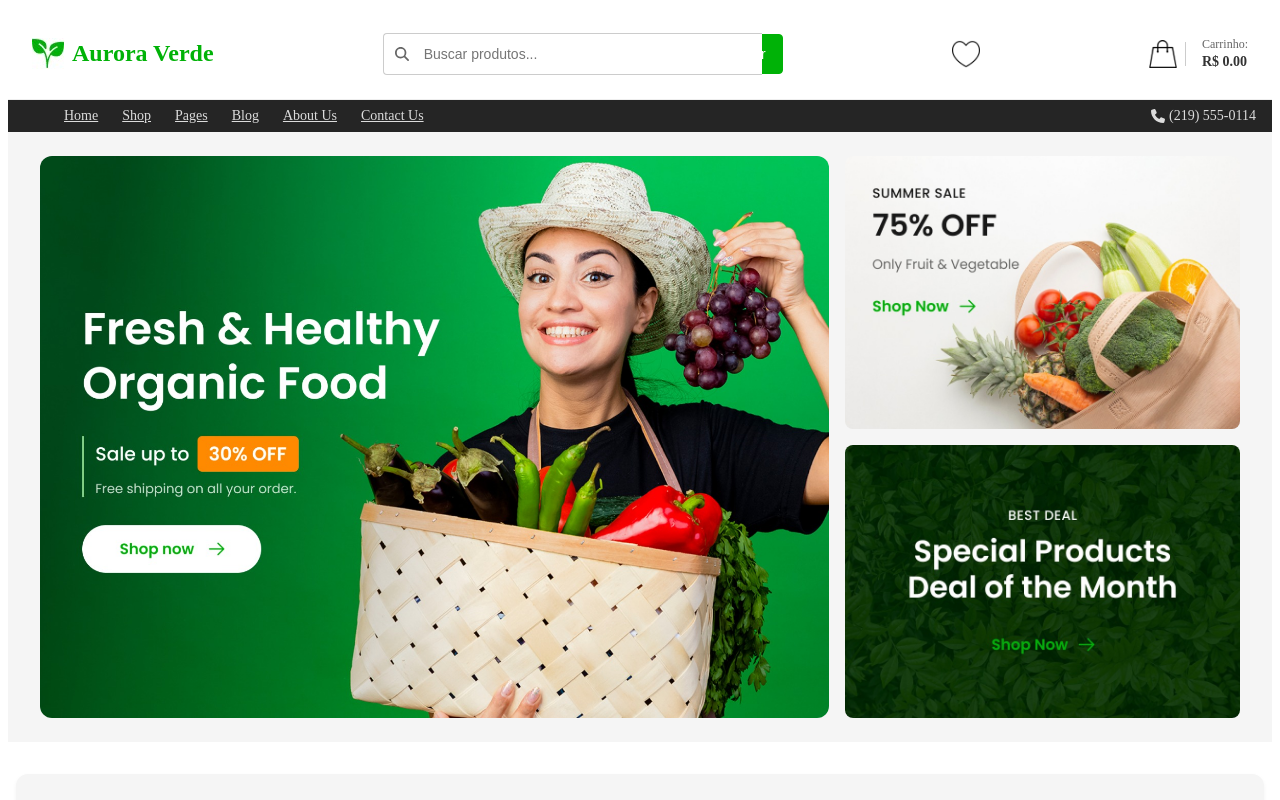
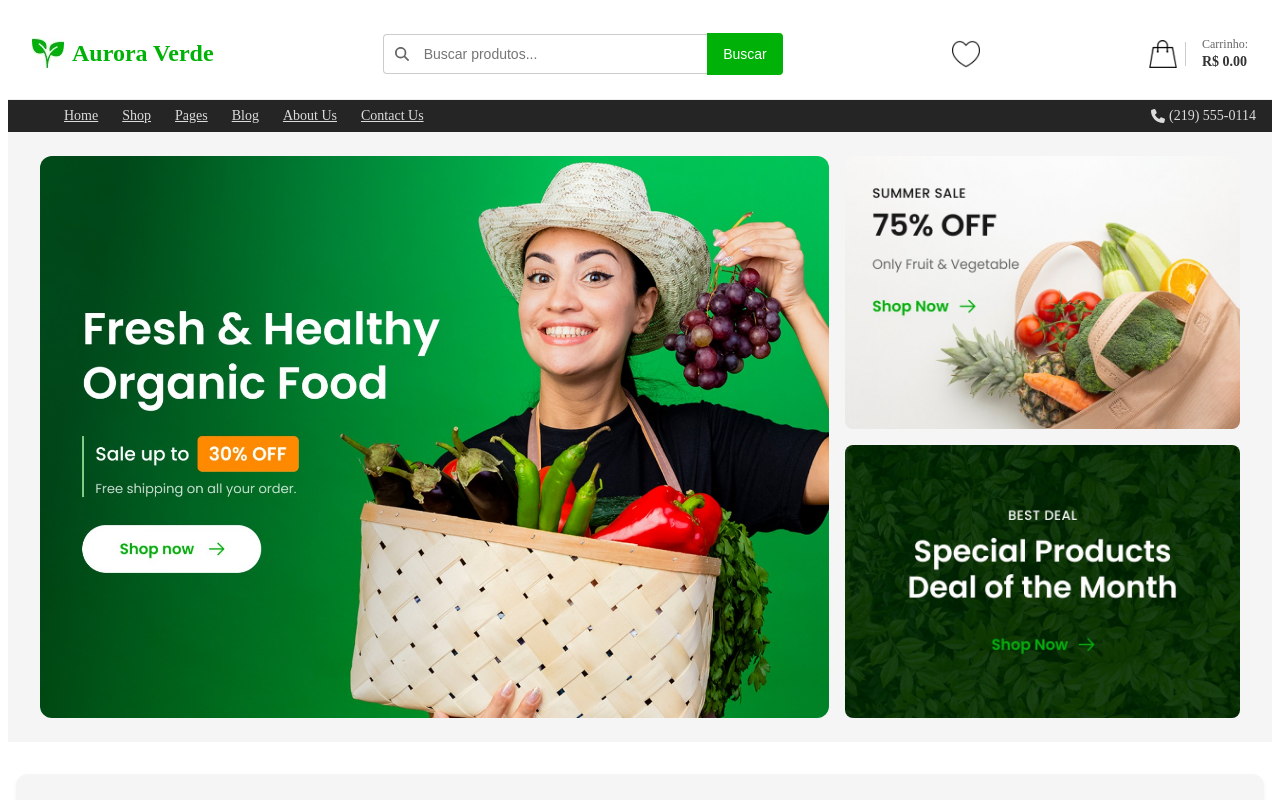
Before and after one commit to ThaysPei/aurora-verde, a React (Vite) app: page / in a window 1280 px wide. Shown: the top 800 px of the page. Built offline with nearby package versions, Linux system fonts and the light colour scheme.

Commit message:
refactor: ajusta margem do navegador para input

```diff
--- a/src/components/Header.css
+++ b/src/components/Header.css
@@ -51,13 +51,14 @@
 .input-wrapper input {
   width: 100%;
   height: 40px;
-  padding: 0 var(--spacing-md, 1rem) 0 40px;
+  padding: 0 40px 0 40px;
   border: 1px solid var(--color-border, #ccc);
   border-right: none;
   border-radius: var(--radius-sm, 4px) 0 0 var(--radius-sm, 4px);
   font-size: var(--font-size-sm, 0.875rem);
   outline: none;
   transition: border-color 0.2s ease;
+  box-sizing: border-box;
 }
 
 .input-wrapper input:focus {
@@ -75,15 +76,17 @@
 }
 
 .form button {
-  height: 40px;
+  height: 42px;
   padding: 0 var(--spacing-md, 1rem);
   background: var(--color-primary, #00b207);
   color: var(--color-white, #fff);
-  border: 1px solid var(--color-primary, #00b207);
+  border: none;
   border-radius: 0 var(--radius-sm, 4px) var(--radius-sm, 4px) 0;
   font-size: var(--font-size-sm, 0.875rem);
   font-weight: 500;
   transition: background-color 0.2s ease;
+  white-space: nowrap;
+  flex-shrink: 0;
 }
 
 .form button:hover {
```
